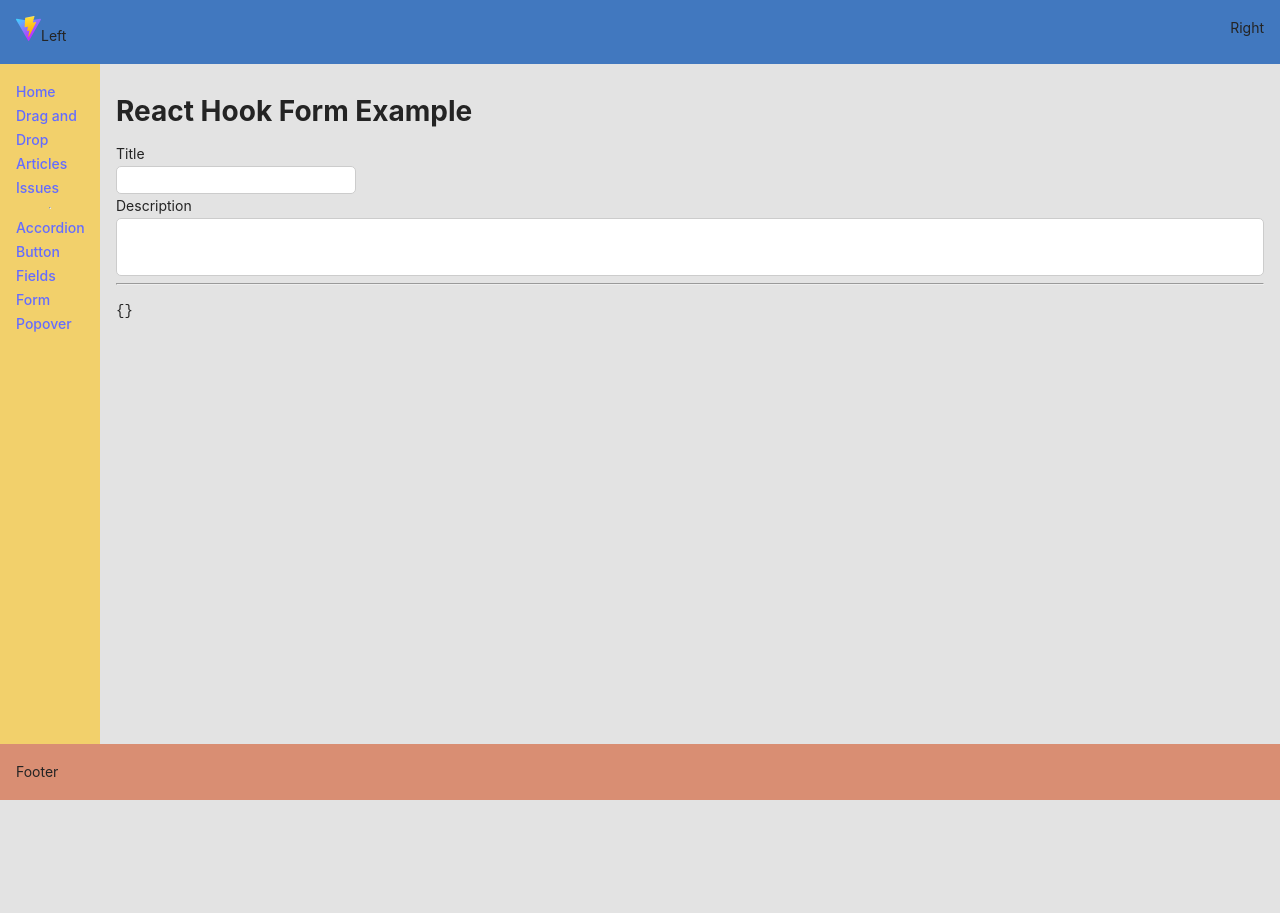
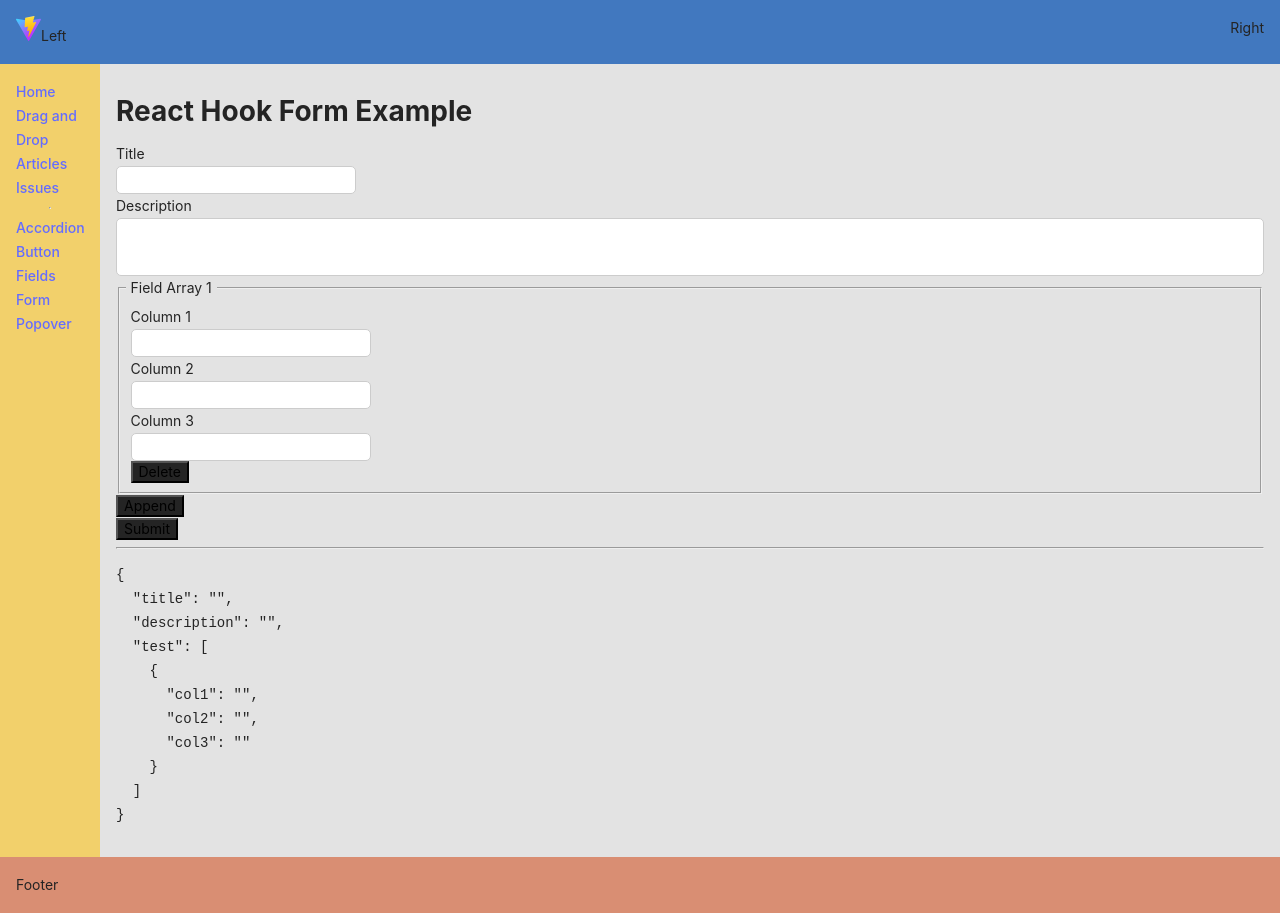
Before and after one commit to atwright147/react-playground, a React (Vite) app: page /components/form in a window 1280 px wide. Before the commit the page ends 800 px from the top, so only its background shows below. Built offline with nearby package versions, Linux system fonts and the light colour scheme.

Commit message:
add better components and Array Field

```diff
--- a/src/routes/FormRoute/FormRoute.tsx
+++ b/src/routes/FormRoute/FormRoute.tsx
@@ -1,16 +1,48 @@
-import { useState } from 'react';
-import { Controller, SubmitHandler, useForm } from 'react-hook-form';
+import { useEffect, useState } from 'react';
+import { Controller, SubmitHandler, useFieldArray, useForm } from 'react-hook-form';
+import { Button } from '../../components/Button/Button';
+import { Fieldset } from '../../components/fields/Fieldset/Fieldset';
 import { Input } from '../../components/fields/Input/Input';
 import { Textarea } from '../../components/fields/Textarea/Textarea';
+
+interface TestFieldArray {
+  col1: string,
+  col2: string,
+  col3: string,
+}
 
 interface FormData {
   title: string,
   description: string,
+  test: any[],
+}
+
+const defaultValues: FormData = {
+  title: '',
+  description: '',
+  test: [
+    {
+      col1: '',
+      col2: '',
+      col3: '',
+    }
+  ],
 }
 
 export const FormRoute = (): JSX.Element => {
   const [formData, setFormData] = useState<FormData>({} as FormData);
-  const { control, getValues, handleSubmit, reset } = useForm<FormData>();
+
+  const { control, getValues, handleSubmit, register, reset } = useForm<FormData>({
+    defaultValues,
+  });
+  const { fields, append, remove } = useFieldArray({
+    control,
+    name: "test"
+  });
+
+  useEffect(() => {
+    setFormData(getValues());
+  }, []);
 
   const onSubmit: SubmitHandler<FormData> = (data): void => {
     console.log(data);
@@ -53,11 +85,45 @@ export const FormRoute = (): JSX.Element => {
           defaultValue=""
         />
 
+        {fields.map((item, index) => (
+          <Fieldset legend={`Field Array ${index + 1}`} key={item.id}>
+            <Controller
+                render={({ field }) => <Input label="Column 1" {...field} />}
+                name={`test.${index}.col1`}
+                control={control}
+              />
+              <Controller
+                render={({ field }) => <Input label="Column 2" {...field} />}
+                name={`test.${index}.col2`}
+                control={control}
+              />
+              <Controller
+                render={({ field }) => <Input label="Column 3" {...field} />}
+                name={`test.${index}.col3`}
+                control={control}
+              />
+
+              <Button type="button" onClick={() => {
+                remove(index);
+                setFormData(getValues());
+              }}>Delete</Button>
+          </Fieldset>
+        ))}
+
+        <button
+          type="button"
+          onClick={() => {
+            append({ col1: '', col2: '', col3: '' });
+            setFormData(getValues());
+          }}
+        >Append</button>
+
+        <Button>Submit</Button>
       </form>
 
       <hr />
 
-      <pre style={{ whiteSpace: 'pre-line' }}>{JSON.stringify(formData, null, 2)}</pre>
+      <pre>{JSON.stringify(formData, null, 2)}</pre>
     </>
   );
 };
```
